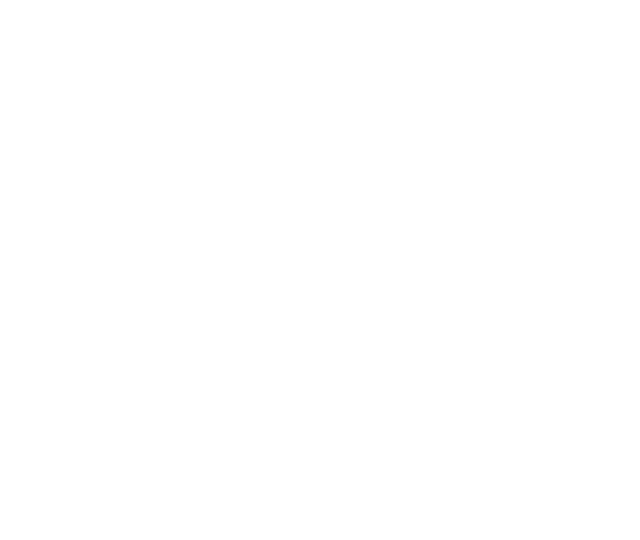
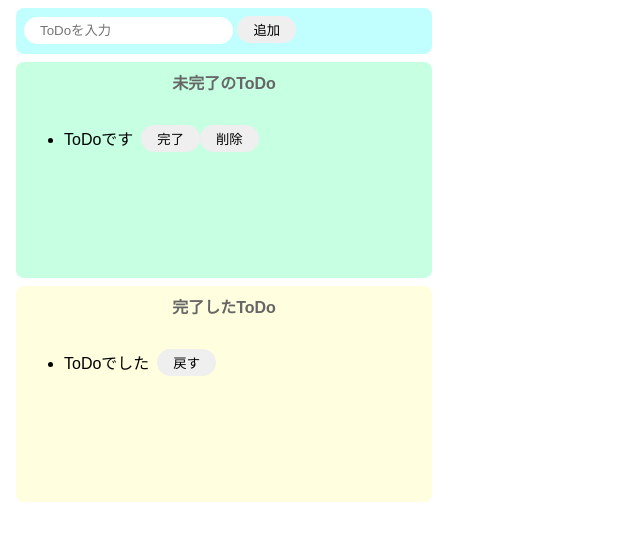
Before and after one commit to MerciMarcy/todo-js, a website built with Parcel: page index.html in a window 1280 px wide. Shown: the whole page, without its empty margins (0-640 px from the left). Built offline with nearby package versions, Linux system fonts and the light colour scheme.

Commit message:
html&css

```diff
--- a/index.html
+++ b/index.html
@@ -1,16 +1,43 @@
 <!DOCTYPE html>
 <html>
+  <head>
+    <title>ToDo-JS</title>
+    <meta charset="UTF-8" />
+  </head>
 
-<head>
-	<title>Parcel Sandbox</title>
-	<meta charset="UTF-8" />
-</head>
+  <body>
+    <!-- インプットエリア -->
+    <div class="input-area">
+      <input placeholder="ToDoを入力" />
+      <button>追加</button>
+    </div>
 
-<body>
-	<div id="app"></div>
+    <!-- 未完了のToDoエリア -->
+    <div class="incomplete-area">
+      <p class="title">未完了のToDo</p>
+      <ul>
+        <li>
+          <div class="list-row">
+            <p>ToDoです</p>
+            <button>完了</button>
+            <button>削除</button>
+          </div>
+        </li>
+      </ul>
+    </div>
 
-	<script src="src/index.js">
-	</script>
-</body>
-
+    <!-- 完了のToDoエリア -->
+    <div class="complete-area">
+      <p class="title">完了したToDo</p>
+      <ul>
+        <li>
+          <div class="list-row">
+            <p>ToDoでした</p>
+            <button>戻す</button>
+          </div>
+        </li>
+      </ul>
+    </div>
+    <script src="src/index.js"></script>
+  </body>
 </html>
--- a/src/styles.css
+++ b/src/styles.css
@@ -1,3 +1,66 @@
 body {
   font-family: sans-serif;
 }
+
+input {
+  border-radius: 16px;
+  border: none;
+  padding: 6px 16px;
+  outline: none;
+}
+
+button {
+  border-radius: 16px;
+  border: none;
+  padding: 4px 16px;
+}
+
+button:hover {
+  background-color: #ff7fff;
+  color: #fff;
+  cursor: pointer;
+}
+
+.input-area {
+  background-color: #c1ffff;
+  width: 400px;
+  height: 30px;
+  padding: 8px;
+  margin: 8px;
+  border-radius: 8px;
+}
+
+.incomplete-area {
+  background-color: #c6ffe2;
+  width: 400px;
+  min-height: 200px;
+  padding: 8px;
+  margin: 8px;
+  border-radius: 8px;
+}
+
+.complete-area {
+  background-color: #ffffe0;
+  width: 400px;
+  min-height: 200px;
+  padding: 8px;
+  margin: 8px;
+  border-radius: 8px;
+}
+
+.title {
+  text-align: center;
+  margin-top: 0;
+  font-weight: bold;
+  color: #666666;
+}
+
+.list-row {
+  display: flex;
+  align-items: center;
+  padding-bottom: 4px;
+}
+
+.list-row > p {
+  margin-right: 8px;
+}
```
